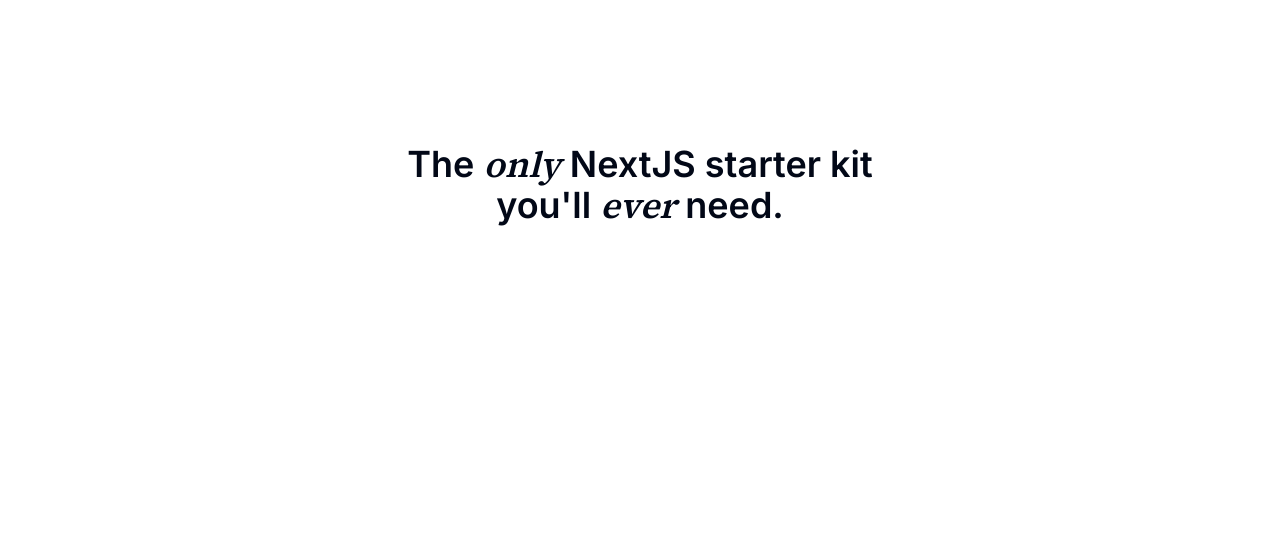
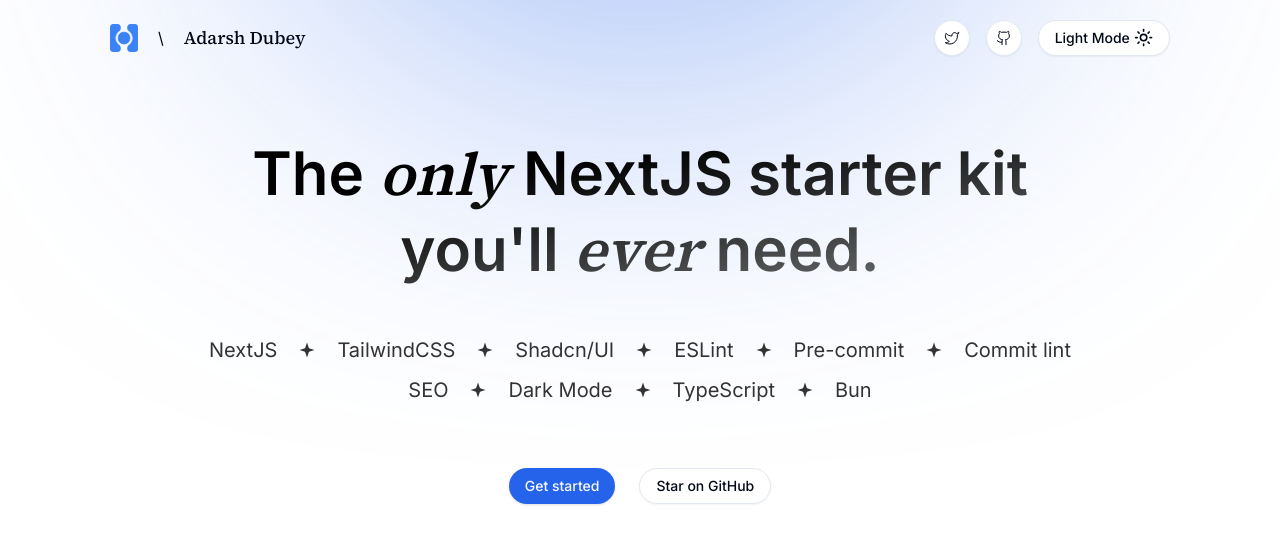
Before and after one commit to inclinedadarsh/nextjs-starter, a Next.js app: page / in a window 1280 px wide. Shown: the top 544 px of the page. Built offline with nearby package versions, Linux system fonts and the light colour scheme.

Commit message:
feat: add home page
add technologies
add buttons
add header
add support for dark mode

```diff
--- a/src/app/page.tsx
+++ b/src/app/page.tsx
@@ -1,12 +1,89 @@
+import Image from 'next/image';
+import Link from 'next/link';
+import LogoIcon from '@/assets/logo_mark.png';
+import { buttonVariants } from '@/components/ui/button';
+import { ModeToggle } from '@/components/ModeToggle';
+import { Github, Twitter, Sparkle } from 'lucide-react';
+import { Fragment } from 'react';
+
 export default function Home() {
+  const technologies = [
+    [
+      'NextJS',
+      'TailwindCSS',
+      'Shadcn/UI',
+      'ESLint',
+      'Pre-commit',
+      'Commit lint',
+    ],
+
+    ['SEO', 'Dark Mode', 'TypeScript', 'Bun'],
+  ];
+
   return (
-    <div className="mt-36">
-      <p className="text-4xl text-center font-semibold">
-        The <span className="font-serif italic">only</span> NextJS starter kit
-      </p>
-      <p className="text-4xl text-center font-semibold">
-        you&apos;ll <span className="font-serif italic">ever</span> need.
-      </p>
+    <div className="relative mx-auto w-[1100px] max-2xl:w-[1100px] max-xl:w-[920px] max-lg:w-[680px] max-md:w-[440px] max-sm:w-full px-5">
+      <div className="absolute w-[500px] h-[500px] bg-primary rounded-full -top-[550px] blur-[200px] left-1/2 -translate-x-1/2 -z-10"></div>
+      <nav className="flex flex-col md:flex-row gap-3 md:justify-between md:items-center my-8 md:my-5">
+        <div className="flex gap-3 md:gap-5 items-center">
+          <Image src={LogoIcon} alt="Logo Icon`" className="w-7 h-7" />
+          <span>\</span>
+          <Link
+            href="https://adarshdubey.com"
+            className="text-lg font-serif font-medium"
+          >
+            Adarsh Dubey
+          </Link>
+        </div>
+        <div className="flex gap-4">
+          <Link
+            className={`${buttonVariants({ variant: 'outline', size: 'icon' })} flex gap-2`}
+            href="https://twitter.com/inclinedadarsh"
+          >
+            <Twitter size={16} strokeWidth={1.5} />
+          </Link>
+          <Link
+            className={`${buttonVariants({ variant: 'outline', size: 'icon' })} flex gap-2`}
+            href="https://github.com/inclinedadarsh"
+          >
+            <Github size={16} strokeWidth={1.5} />
+          </Link>
+          <ModeToggle />
+        </div>
+      </nav>
+      <main className="">
+        <h1 className="font-semibold text-4xl md:text-6xl max-w-4xl text-center mx-auto md:leading-tight mt-20 bg-gradient-to-br from-black dark:from-white from-30% to-black/50 dark:to-white/35 bg-clip-text text-transparent">
+          The <span className="font-serif italic">only</span> NextJS starter kit
+          you&apos;ll <span className="font-serif italic">ever</span> need.
+        </h1>
+        <div className="text-black/80 dark:text-white/80 text-sm md:text-xl space-y-3 max-w-4xl my-12 mx-auto">
+          {technologies.map((line, index) => (
+            <div
+              className="flex gap-3 md:gap-5 flex-wrap items-center justify-center"
+              key={index}
+            >
+              {line.map((tech, inner_index) => (
+                <Fragment key={inner_index}>
+                  {tech}
+                  {inner_index < line.length - 1 && (
+                    <Sparkle strokeWidth={0} fill="currentColor" size={20} />
+                  )}
+                </Fragment>
+              ))}
+            </div>
+          ))}
+        </div>
+        <div className="flex justify-center gap-6 my-16">
+          <Link href="#" className={`${buttonVariants({})}`}>
+            Get started
+          </Link>
+          <Link
+            href="https://github.com/inclinedadarsh/nextjs-starter"
+            className={`${buttonVariants({ variant: 'outline' })}`}
+          >
+            Star on GitHub
+          </Link>
+        </div>
+      </main>
     </div>
   );
 }
```
Also changed, not shown: src/assets/logo_mark.png (added).
